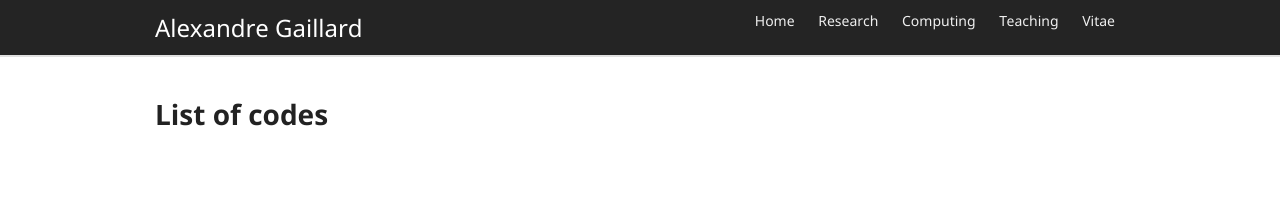
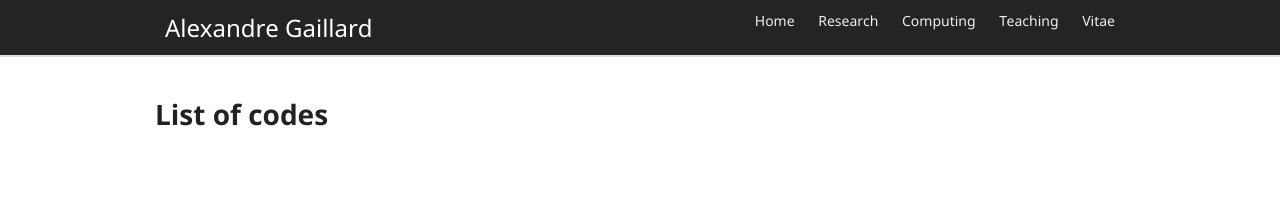
Before and after one commit to AGaillardTSE/AGaillardTSE.github.io, a Jekyll site: the page built from codes.md, in a window 1280 px wide. Shown: the top 208 px of the page. Built offline with Jekyll 4.4.1, drawn with Linux system fonts in a browser that asks for light colours; our own code applies the rules of GitHub Pages for plain Markdown files.

Commit message:
Update jekyll-theme-minimal.scss

```diff
--- a/_sass/jekyll-theme-minimal.scss
+++ b/_sass/jekyll-theme-minimal.scss
@@ -10,14 +10,14 @@
 }
 
 .title_alex {
-  /*margin-top: 10px;
-  padding-left: 10px;*/
+  /*margin-top: 10px;*/
+  padding-left: 10px;
   float:left;
 }
 
 .nav_alex {
-  /*margin-top: 10px;
-  padding-left: 10px;*/
+  /*margin-top: 10px;*/
+  padding-left: 10px;
   float:right;
 }
 
@@ -254,12 +254,13 @@
   }
 
   .menunavbar a {
-    /* padding-top: 35px; */
-    /* padding-bottom: 15px; */
-    padding-left: 10px;
-    padding-right: 10px;
-    color: #efefef;
-    font-weight: normal;
+    border-bottom: 2px solid #e0e0e0;
+    padding-top: 10px;
+    padding-bottom: 10px;
+    background-color: #242424;
+    color: #fff;
+    height: 100%;
+    margin-bottom: 0px;
   }
 
   .menunavbar a {
```
